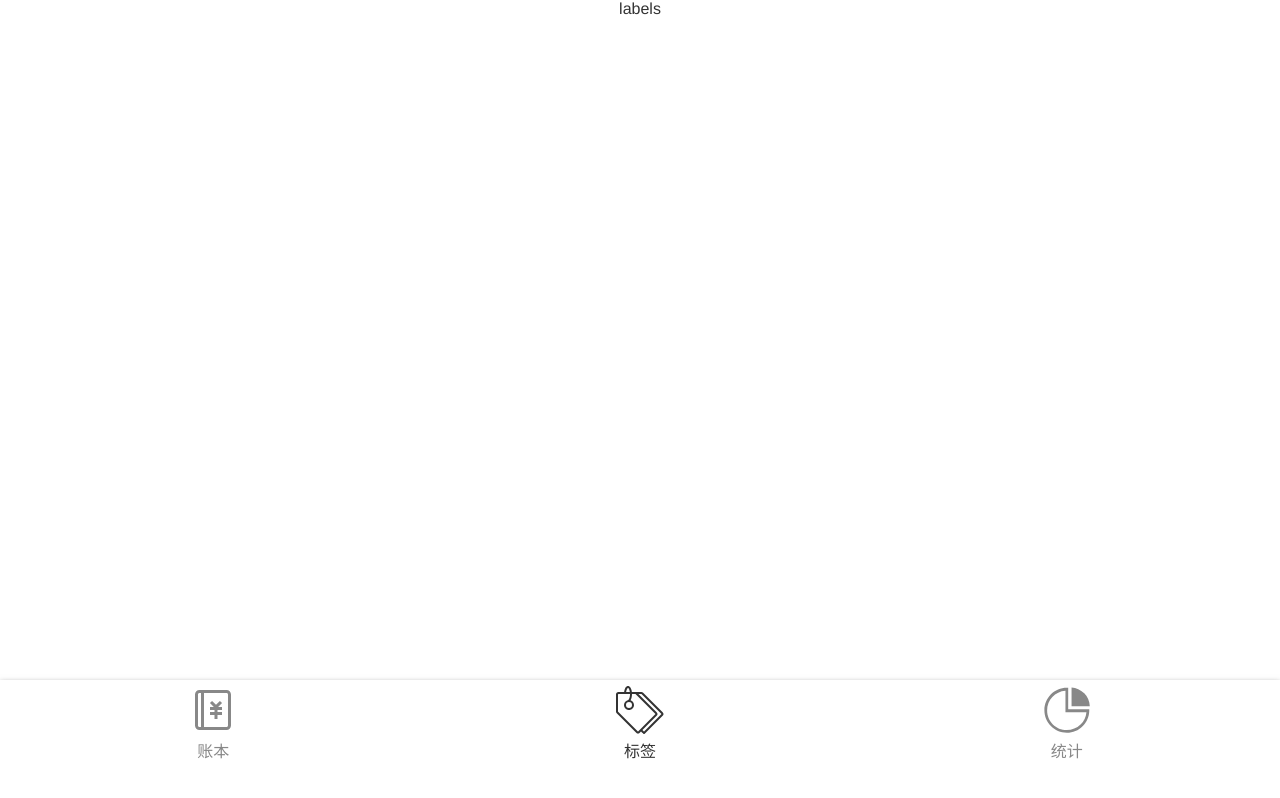
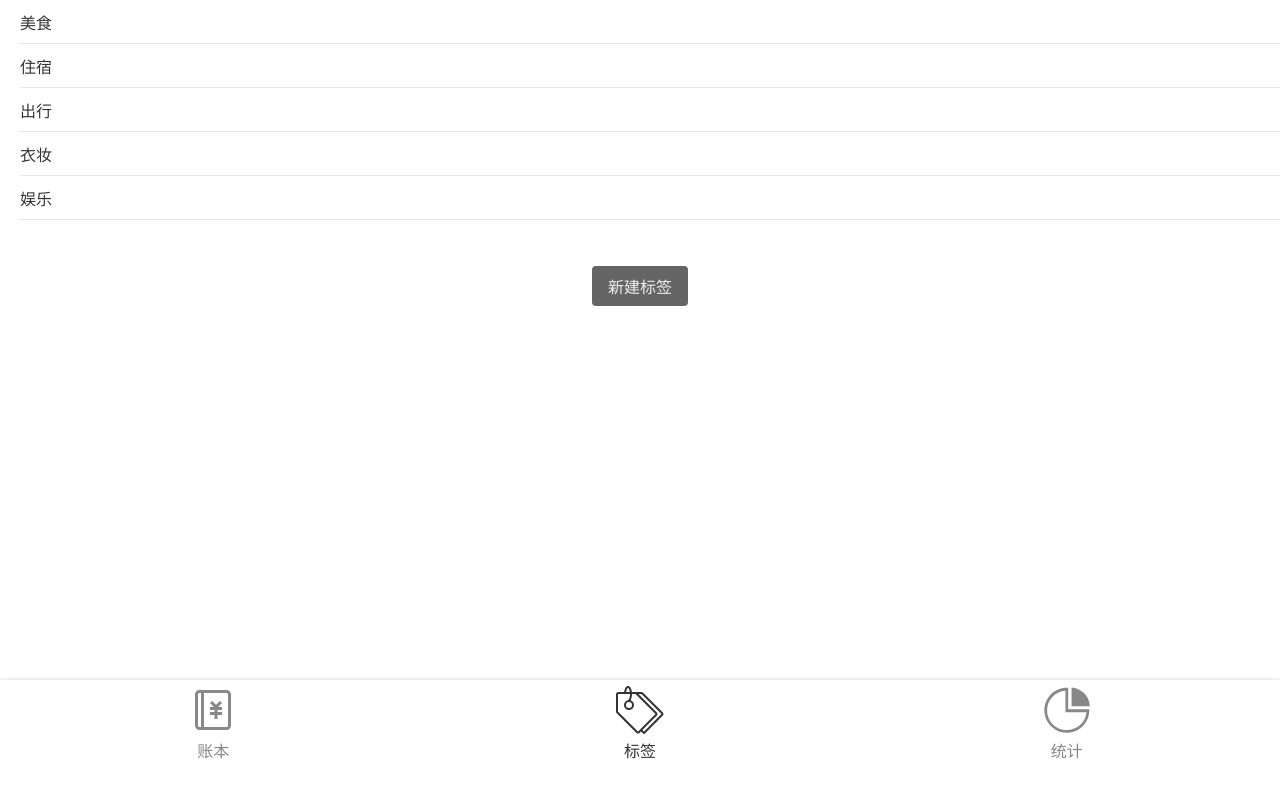
Before and after one commit to JianLiu93/neko-money-0.1, a Vue app: page /#/labels in a window 1280 px wide. Built offline with nearby package versions, Linux system fonts and the light colour scheme.

Commit message:
big update!! add Labels.vue, rebuild models, tags

```diff
--- a/src/components/Tags.vue
+++ b/src/components/Tags.vue
@@ -14,6 +14,7 @@
 <script lang="ts">
 	import Vue from 'vue'
 	import {Component, Prop} from 'vue-property-decorator'
+	import { tagsModel } from '@/models/tagsModel'
 
 	@Component
 	export default class Tags extends Vue {
@@ -31,10 +32,12 @@
 		}
 		newTag(): void {
 			const name = window.prompt('请输入新标签名');
-			if(name === '') {
+			if(!name) {
 				window.alert('标签为空！');
 			} else if(this.dataTags) {
 				this.$emit('update:dataTags', [...this.dataTags, name]);
+				tagsModel.data = [...this.dataTags, name] as string[];
+				tagsModel.save();
 			}
 		}
 
--- a/src/model.ts
+++ /dev/null
@@ -1,13 +0,0 @@
-const storageKeyName = 'recordList';
-const model = {
-	fetch(): RecordData[] {
-		return JSON.parse(window.localStorage.getItem(storageKeyName) || '[]') as RecordData[];
-	},
-	save(data: RecordData[]): void {
-		window.localStorage.setItem(storageKeyName, JSON.stringify(data));
-	},
-	clone(data: RecordData | RecordData[]): any {
-		return JSON.parse(JSON.stringify(data));
-	}
-}
-export {model};
--- /dev/null
+++ b/src/models/model.ts
@@ -0,0 +1,26 @@
+// const storageKeyName = 'recordList';
+// const model = {
+// 	fetch(): RecordData[] {
+// 		return JSON.parse(window.localStorage.getItem(storageKeyName) || '[]') as RecordData[];
+// 	},
+// 	save(data: RecordData[]): void {
+// 		window.localStorage.setItem(storageKeyName, JSON.stringify(data));
+// 	},
+// 	clone(data: RecordData | RecordData[]): any {
+// 		return JSON.parse(JSON.stringify(data));
+// 	}
+// }
+
+const model = {
+	fetch(keyName: string): any {
+		return JSON.parse(window.localStorage.getItem(keyName) || '[]');
+	},
+	save(keyName: string, data: RecordData[] | string[]): void {
+		window.localStorage.setItem(keyName, JSON.stringify(data));
+	},
+	clone(data: RecordData | RecordData[]): any {
+		return JSON.parse(JSON.stringify(data));
+	}
+}
+
+export { model };
--- /dev/null
+++ b/src/models/tagsModel.ts
@@ -0,0 +1,35 @@
+const keyName = 'tagList';
+const tagBasic: string[] = ['美食', '住宿', '出行', '衣妆', '娱乐'];
+
+type tagsModel = {
+	data: string[]
+	fetch: () => string[]
+	create: (name: string) => 'success' | 'duplicated' | 'empty'
+	save: () => void
+}
+
+const tagsModel: tagsModel = {
+	data: [],
+	fetch() {
+		this.data = JSON.parse(window.localStorage.getItem(keyName) || '[]');
+		if(this.data.length === 0) {this.data = tagBasic}
+		return this.data;
+	},
+	save() {
+		window.localStorage.setItem(keyName, JSON.stringify(this.data));
+	},
+	create(name) {
+	// 成功和失败有返回值，失败返回原因，1重复
+		if(name === '') {
+			return 'empty';
+		} else if(this.data.indexOf(name) >= 0) {
+			return 'duplicated';
+		}
+
+		this.data.push(name);
+		this.save();
+		return 'success';
+	}
+}
+
+export { tagsModel };
--- a/src/views/Labels.vue
+++ b/src/views/Labels.vue
@@ -1,16 +1,74 @@
 <template>
-	<div>
-		<wrapper>labels</wrapper>
-	</div>
+	<wrapper>
+		<ul class="tags">
+			<li v-for="tag in tags" :key="tag">{{tag}}</li>
+		</ul>
+		<div class="buttonWrapper">
+			<button @click="createTag" class="createTag">新建标签</button>
+		</div>
+	</wrapper>
 </template>
 
 <script lang="ts">
+	import Vue from 'vue'
+	import { Component, Prop } from 'vue-property-decorator'
+	import { tagsModel } from '@/models/tagsModel'
 
-	export default {
-		name: 'Labels',
+	tagsModel.fetch();
+
+	@Component
+	export default class Labels extends Vue {
+		tags = tagsModel.data;
+
+		createTag(): void {
+			const name = window.prompt('请输入标签名：');
+			if(name !== null) {
+				const message = tagsModel.create(name);
+				if(message === 'duplicated') {
+					window.alert('标签名重复！');
+				} else if(message === 'empty') {
+					window.alert('不能输入空标签！');
+				}
+			}
+		}
+		// delTag() {
+		// 	tagsModel.delete(name);
+		// }
 	}
 </script>
 
-<style scoped>
+<style lang="scss" scoped>
+	.tags {
+		background: #fff;
+		font-size: 16px;
+		padding-left: 20px;
+		>li {
+			min-height: 44px;
+			display: flex;
+			justify-content: space-between;
+			align-items: center;
+			border-bottom: 1px solid #e6e6e6;
+		}
+		svg {
+			width: 18px;
+			height: 18px;
+			color: #666;
+			margin-right: 20px;
+		}
+	}
+	.buttonWrapper {
+		text-align: center;
+		padding: 16px;
+		margin-top: 30px;
 
+		.createTag {
+			background: #656565;
+			color: #eee;
+			border: none;
+			border-radius: 4px;
+			font-size: 16px;
+			height: 40px;
+			padding: 0 16px;
+		}
+	}
 </style>
--- a/src/views/Money.vue
+++ b/src/views/Money.vue
@@ -17,15 +17,18 @@
 	import Notes from '@/components/Notes.vue'
 	import Types from '@/components/Types.vue'
 	import Calculator from '@/components/Calculator.vue'
-	import { model } from '@/model'
+	import { model } from '@/models/model'
+	import { tagsModel } from '@/models/tagsModel'
 
-	const recordList: RecordData[] =  model.fetch();
+	const recordList: RecordData[] =  model.fetch('recordList');
+	const tagBasic: string[] = ['美食', '住宿', '出行', '衣妆', '娱乐'];
 
 	@Component({
 		components: { Tags, Notes, Types, Calculator },
 	})
 	export default class Money extends Vue {
-		tags = ['美食', '住宿', '出行', '娱乐'];
+		// tags = ['美食', '住宿', '出行', '衣妆', '娱乐'];
+		tags = tagsModel.fetch();
 
 		record: RecordData = {
 			tag:'', note:'', type: '-', sum: 0
@@ -45,6 +48,10 @@
 			this.record.sum = parseFloat(value);
 		}
 		saveRecord(): void {
+			if(!this.record.tag || !this.record.note) {
+				window.alert('请输入完整信息！');
+				return;
+			}
 			const copyRecord: RecordData = model.clone(this.record);
 			copyRecord.createdAt = new Date();
 			this.recordList.push(copyRecord);
@@ -52,7 +59,7 @@
 
 		@Watch('recordList')
 		onRecordListChange(): void {
-			model.save(this.recordList);
+			model.save('recordList', this.recordList);
 		}
 	}
 </script>
--- a/tsconfig.json
+++ b/tsconfig.json
@@ -17,8 +17,7 @@
       "jest"
     ],
     "typeRoots": [
-      "node_modules/@types",
-      "./types"
+      "node_modules/@types"
     ],
     "paths": {
       "@/*": [
@@ -37,8 +36,7 @@
     "src/**/*.tsx",
     "src/**/*.vue",
     "tests/**/*.ts",
-    "tests/**/*.tsx",
-    "types/*.d.ts"
+    "tests/**/*.tsx"
   ],
   "exclude": [
     "node_modules"
```
Also changed, not shown: src/types/custom.d.ts (renamed from types/custom.d.ts).
